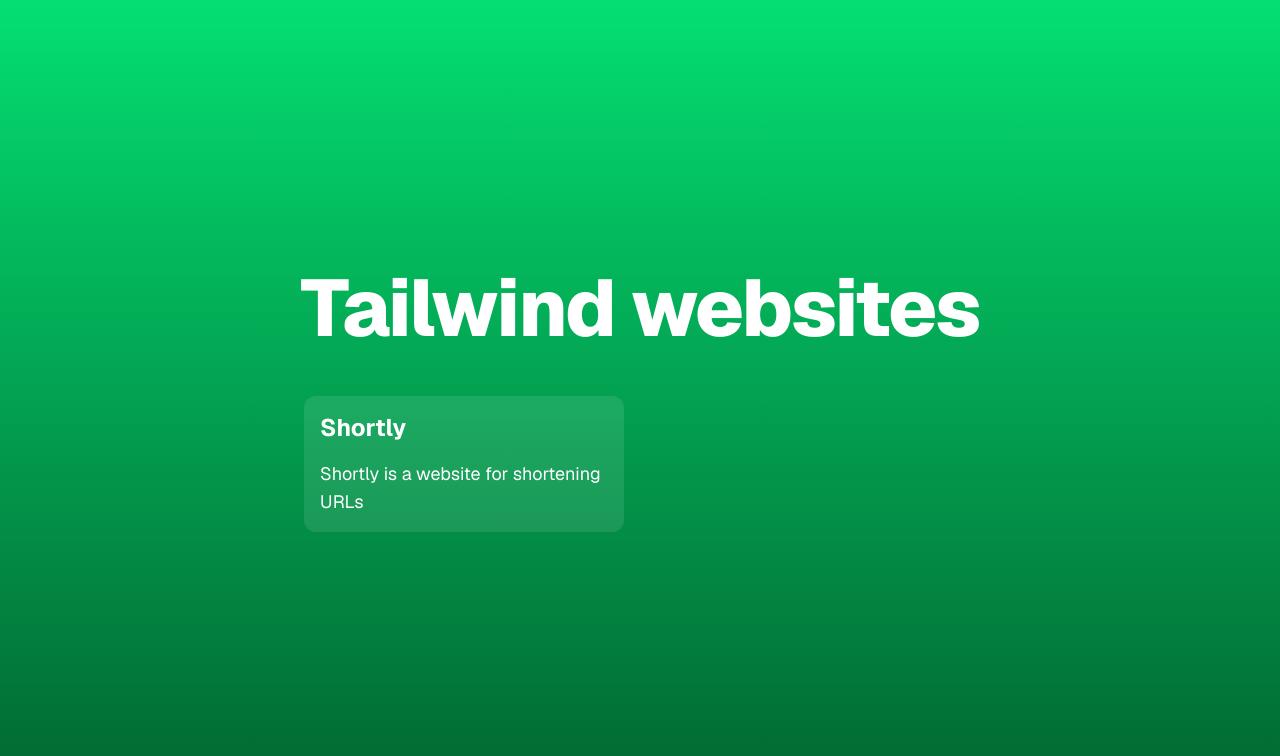
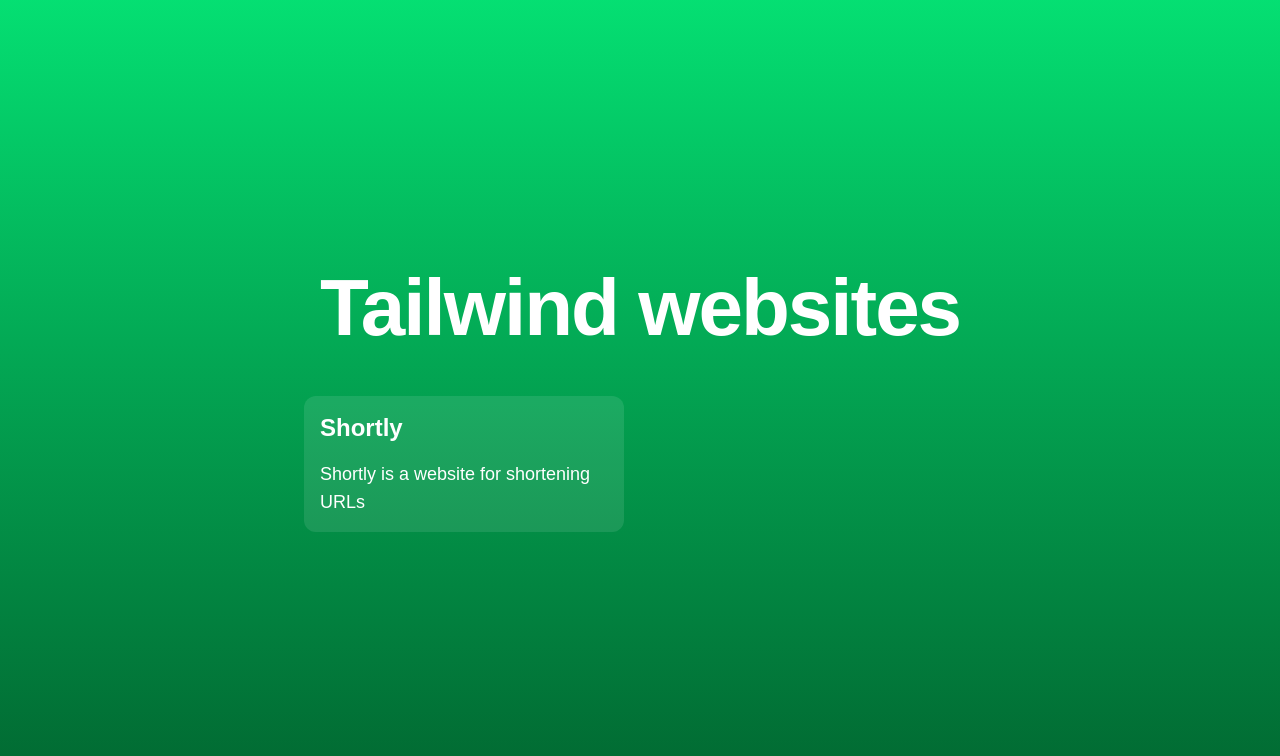
Before and after one commit to Dor-J/tailwind-excercises, a Next.js app: page / in a window 1280 px wide. Shown: the top 756 px of the page. Built offline with nearby package versions, Linux system fonts and the light colour scheme.

Commit message:
Imports on globls tailwind

```diff
--- a/src/styles/globals.css
+++ b/src/styles/globals.css
@@ -1,6 +1,8 @@
+@config '../../tailwind.config.js';
+
 @import "tailwindcss";
 
-@theme {
+:root {
   --font-sans:
     var(--font-geist-sans), ui-sans-serif, system-ui, sans-serif,
     "Apple Color Emoji", "Segoe UI Emoji", "Segoe UI Symbol", "Noto Color Emoji";
```
